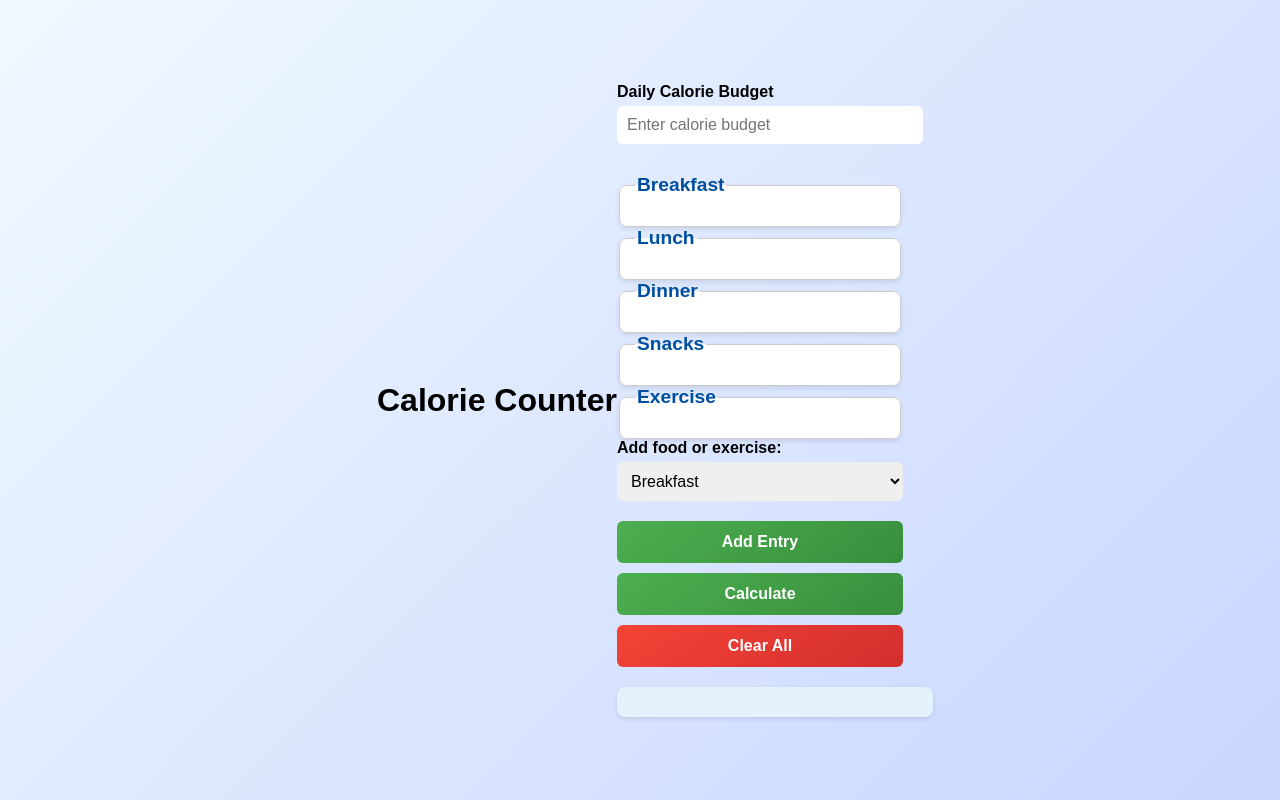
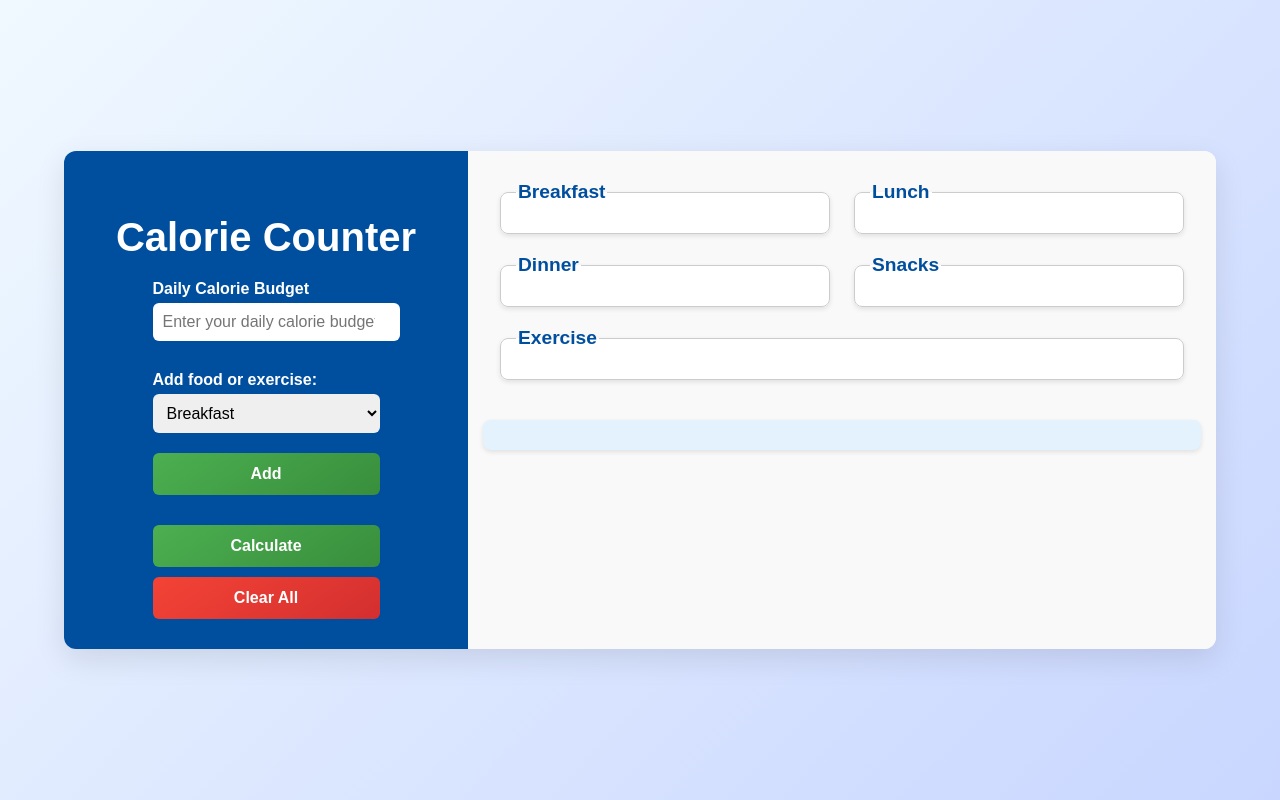
Before and after one commit to sri-datta/CalorieBurn, a plain HTML site: page Index.html in a window 1280 px wide. Drawn offline with Linux system fonts and the light colour scheme.

Commit message:
Updated Index.html

```diff
--- a/Index.html
+++ b/Index.html
@@ -3,33 +3,51 @@
   <head>
     <meta charset="UTF-8" />
     <meta name="viewport" content="width=device-width, initial-scale=1.0" />
+    <title>Calorie Counter</title>
     <link rel="stylesheet" href="style.css" />
-    <title>Calorie Counter</title>
   </head>
   <body>
+    <div class="app-container">
+      <!-- Left Section -->
+      <section class="left-section">
         <header>
           <h1>Calorie Counter</h1>
         </header>
-
-    <main>
-      <div class="container">
-        <div class="card">
         <form id="calorie-counter">
-            <!-- Budget Input -->
           <div class="input-group">
             <label for="budget">Daily Calorie Budget</label>
             <input
               type="number"
               id="budget"
               class="input-field"
-                min="0"
-                placeholder="Enter calorie budget"
+              placeholder="Enter your daily calorie budget"
               required
             />
           </div>
 
-            <!-- Meal Fields -->
-            <div class="card-group">
+          <!-- Add Meal or Exercise -->
+          <div class="add-section">
+            <label for="entry-dropdown">Add food or exercise:</label>
+            <select id="entry-dropdown" class="input-field">
+              <option value="breakfast" selected>Breakfast</option>
+              <option value="lunch">Lunch</option>
+              <option value="dinner">Dinner</option>
+              <option value="snacks">Snacks</option>
+              <option value="exercise">Exercise</option>
+            </select>
+            <button type="button" id="add-entry" class="btn btn-add">Add</button>
+          </div>
+
+          <div class="button-group">
+            <button type="submit" class="btn btn-calculate">Calculate</button>
+            <button type="button" id="clear" class="btn btn-clear">Clear All</button>
+          </div>
+        </form>
+      </section>
+
+      <!-- Right Section -->
+      <section class="right-section">
+        <div class="entries">
           <fieldset id="breakfast">
             <legend>Breakfast</legend>
             <div class="input-container"></div>
@@ -52,32 +70,9 @@
           </fieldset>
         </div>
 
-            <!-- Add Entry Controls -->
-            <div class="controls">
-              <label for="entry-dropdown">Add food or exercise:</label>
-              <select name="options" id="entry-dropdown" class="input-field">
-                <option value="breakfast" selected>Breakfast</option>
-                <option value="lunch">Lunch</option>
-                <option value="dinner">Dinner</option>
-                <option value="snacks">Snacks</option>
-                <option value="exercise">Exercise</option>
-              </select>
-              <button type="button" id="add-entry" class="btn btn-add">Add Entry</button>
+        <div id="output" class="output hide"></div>
+      </section>
     </div>
-
-            <!-- Calculate and Clear Buttons -->
-            <div class="button-group">
-              <button type="submit" class="btn btn-calculate">Calculate</button>
-              <button type="button" id="clear" class="btn btn-clear">Clear All</button>
-            </div>
-          </form>
-        </div>
-
-        <!-- Output Section -->
-        <div id="output" class="output hide"></div>
-      </div>
-    </main>
-
     <script src="script.js"></script>
   </body>
 </html>
```
Lines whose indentation alone changed are shown as unchanged.
